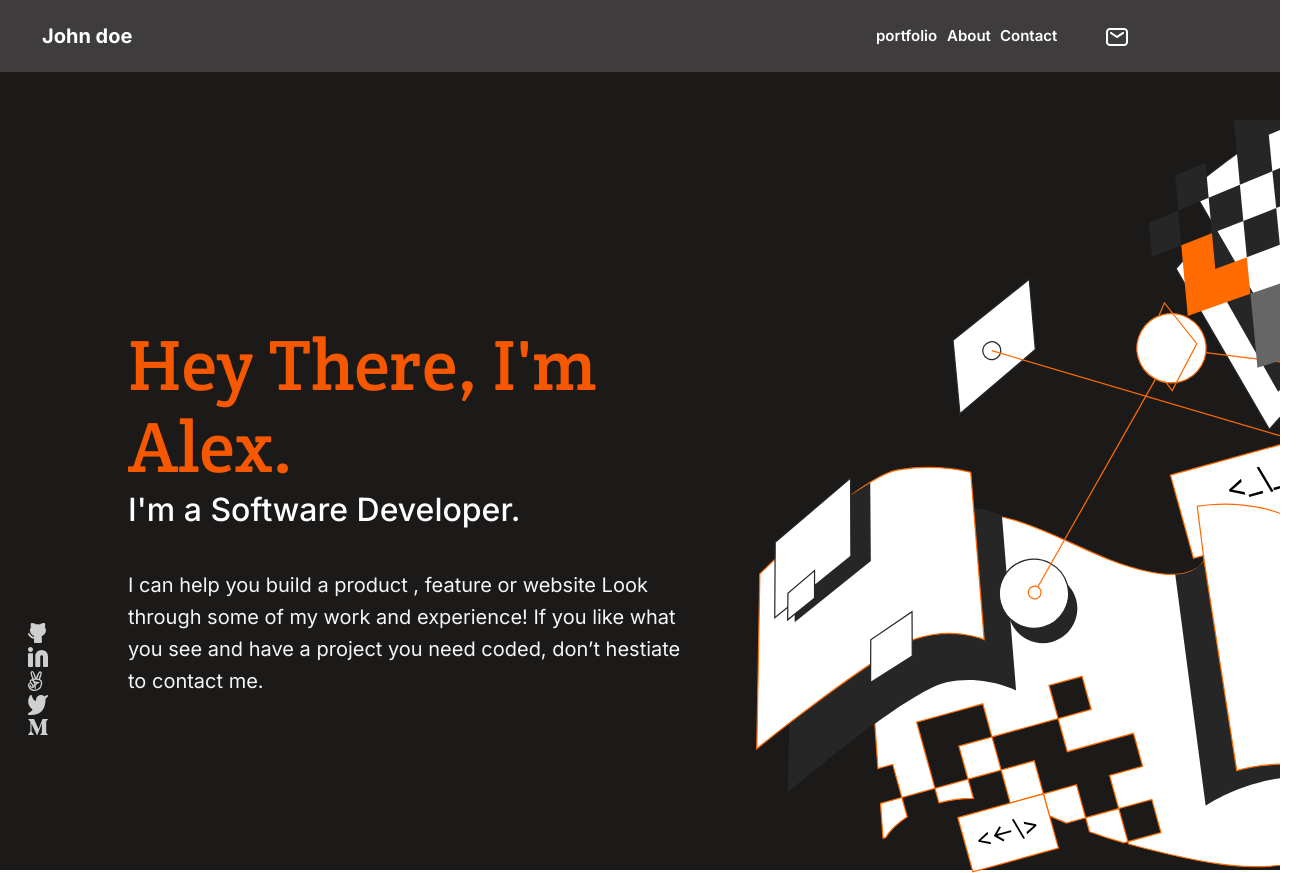
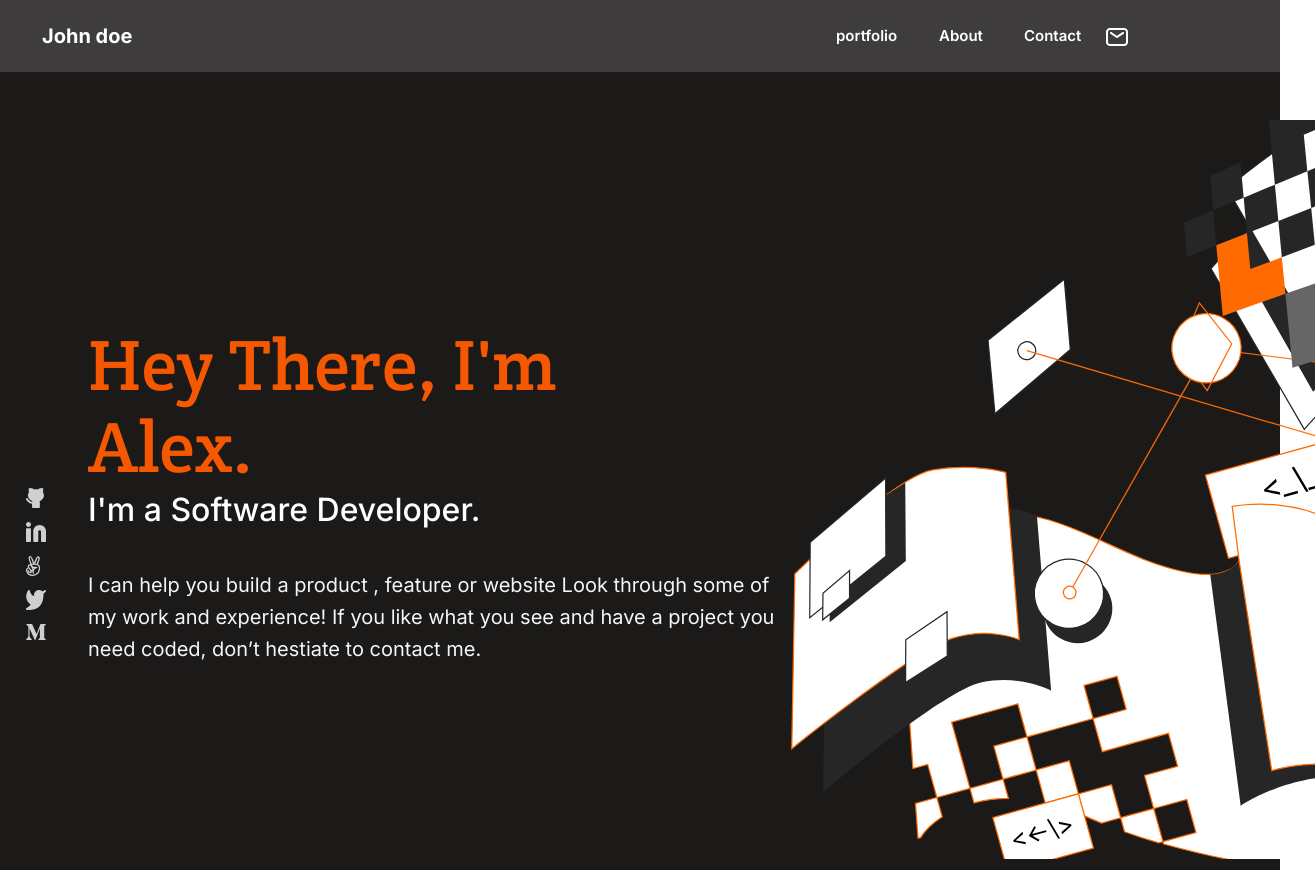
Before and after one commit to glitcher255/micro-porfolio, a plain HTML site: page index.html in a window 1280 px wide. Shown: the top 873 px of the page, 1316 px wide, since content can reach past the window. Drawn offline with Linux system fonts and the light colour scheme.

Commit message:
Fixed illustration pictures scalability

```diff
--- a/style.css
+++ b/style.css
@@ -197,21 +197,22 @@ body {
   flex-direction: column;
   position: absolute;
   width: 20px;
+  gap: 10px;
   height: 98.96px;
-  left: -100px;
-  top: 535px;
+  left: -5%;
+  top: 400px;
   z-index: 2;
 }
 
 #section {
   display: flex;
   flex-direction: column;
-  align-items: center;
+  align-items: flex-start;
   padding: 120px 24px;
   position: absolute;
-  width: 566px;
+  width: 59%;
   height: 739px;
-  left: 10%;
+  left: 5%;
   top: 72px;
 }
 
@@ -246,7 +247,7 @@ body {
 }
 
 #description {
-  width: 566px;
+  width: 100%;
   height: 123px;
   font-family: 'Inter', sans-serif;
   font-style: normal;
@@ -935,7 +936,7 @@ body {
   }
 
   #item_nav {
-    right: 150px;
+    gap: 40px;
   }
 
   #recentwork_text_container {
@@ -1052,6 +1053,7 @@ body {
     width: 586px;
     height: 354px;
     top: 70px;
+    left: 57%;
   }
 
   #desktop_about_me_text {
@@ -1082,6 +1084,7 @@ body {
     top: 3850px;
     flex-direction: row;
     width: 100%;
+    gap: 45px;
     align-items: baseline;
   }
 
@@ -1091,14 +1094,27 @@ body {
   }
 
   #form_button {
-    margin: 0;
+    margin: 10px 0 0 0;
   }
 
   #form_submit {
     width: calc(100% - 450px);
+    display: flex;
+    flex-direction: column;
+    gap: 10px;
   }
 
   #form_text_area {
     width: 100%;
   }
+
+  #illustration {
+    display: flex;
+    flex-direction: column;
+    align-items: flex-start;
+    padding: 120px 24px;
+    position: absolute;
+    height: 739px;
+    left: 51%;
+  }
 }
```
